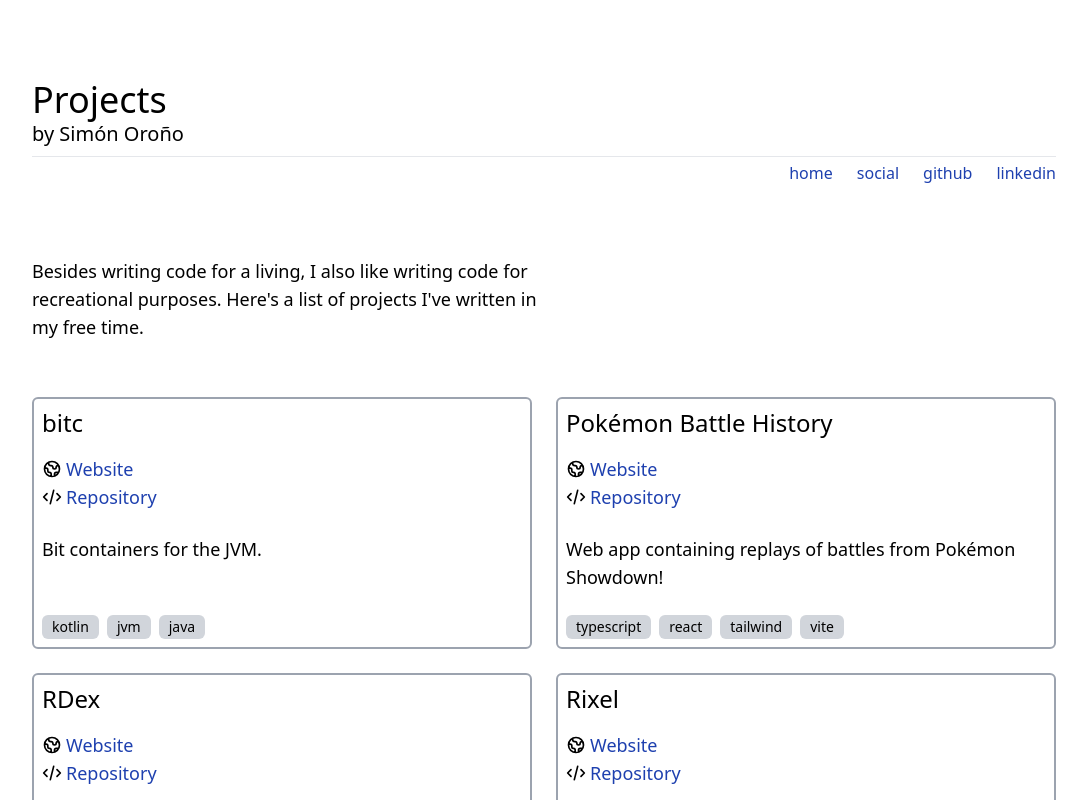
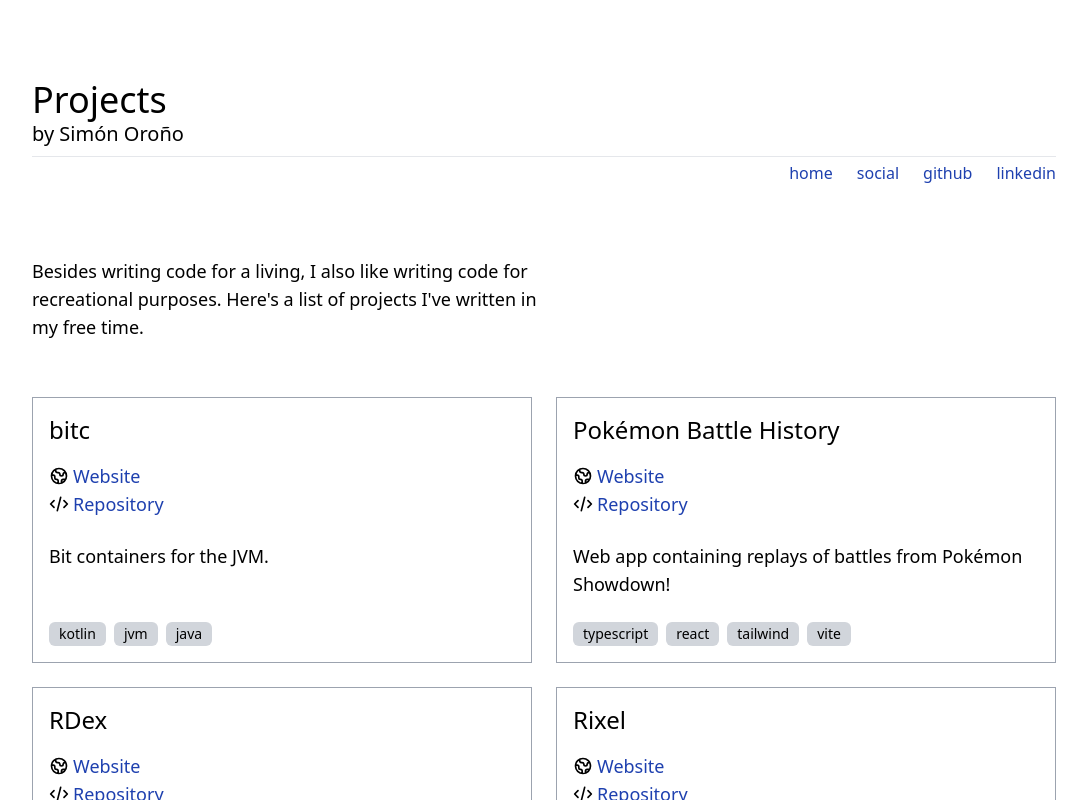
Before and after one commit to simonorono/simonorono-com-v1, a Next.js app: page /projects in a window 1280 px wide. Shown: the top 800 px of the page, without its empty margins (96-1183 px from the left). Built offline with nearby package versions, Linux system fonts and the light colour scheme.

Commit message:
Update design of project cards

```diff
--- a/components/project-card.tsx
+++ b/components/project-card.tsx
@@ -11,7 +11,7 @@ export default function ProjectCard({ project }: Props) {
   const { name, description, tags, url, vcs } = project
 
   return (
-    <div className="flex flex-col space-y-4 rounded-md border-2 border-gray-400 p-2">
+    <div className="flex flex-col space-y-4 border border-gray-400 p-4">
       <h3 className="text-2xl font-medium">{name}</h3>
 
       <div className="flex flex-col items-baseline space-y-3 sm:space-y-0">
```
